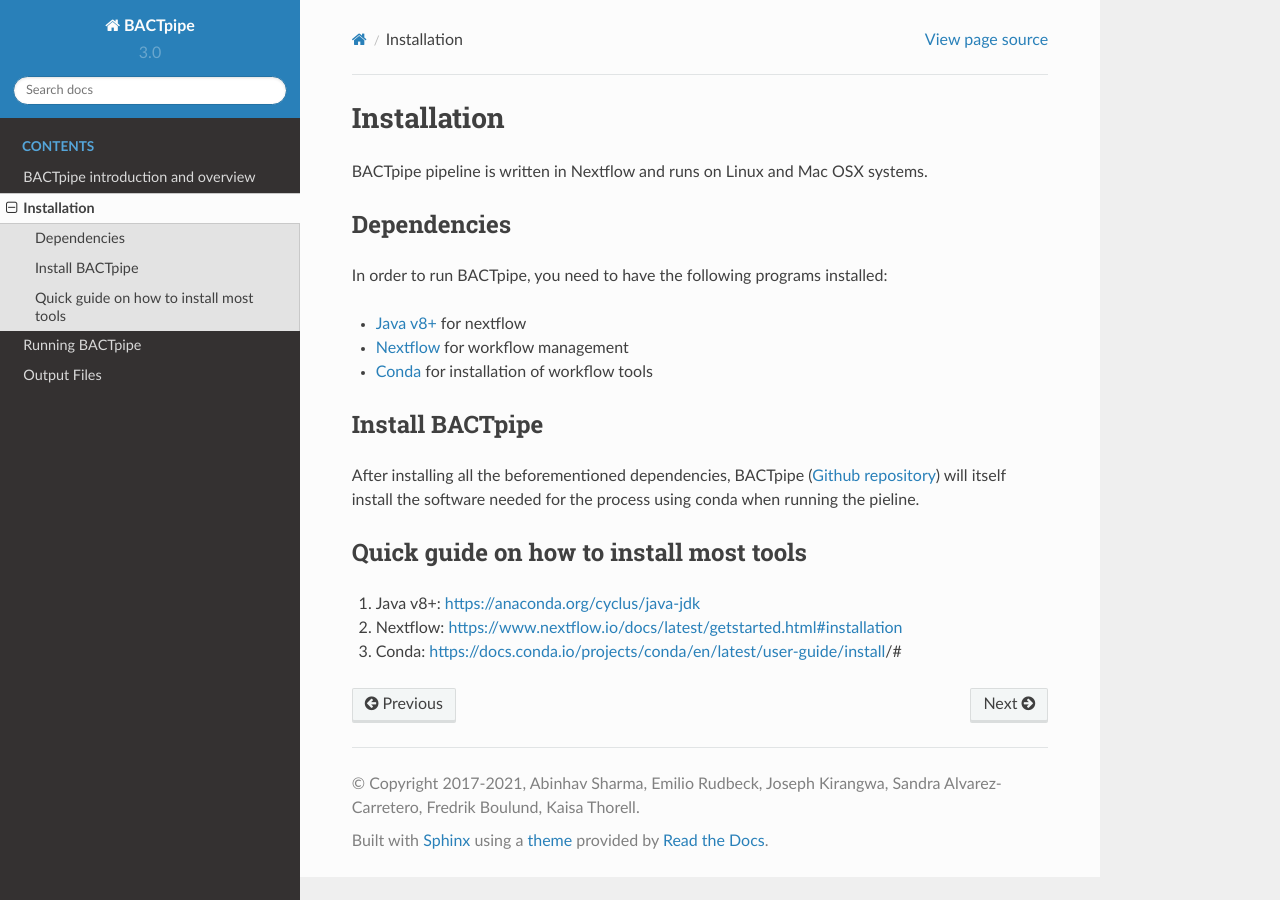
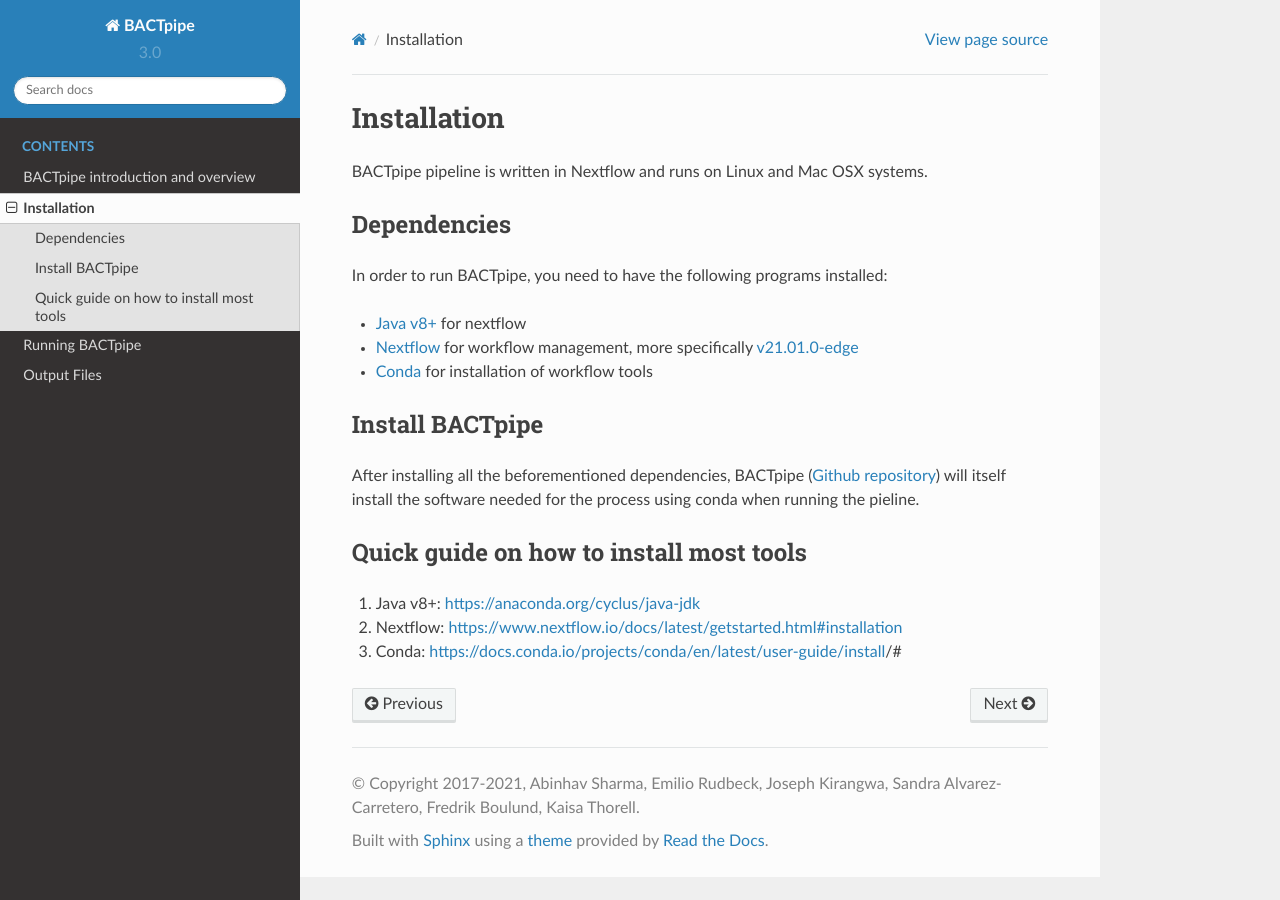
Before and after one commit to ctmrbio/BACTpipe, a Sphinx documentation site: the page built from docs/source/installation.rst, in a window 1280 px wide. Built offline with Sphinx 7.4.7 and the Read the Docs theme 2.0.0, drawn with Linux system fonts in a browser that asks for light colours.

Commit message:
Added Nextflow v21.01.0-edge dependency
close #146

```diff
--- a/docs/source/installation.rst
+++ b/docs/source/installation.rst
@@ -7,11 +7,12 @@
 In order to run BACTpipe, you need to have the following programs installed:
 
 - `Java v8+`_ for nextflow
-- `Nextflow`_ for workflow management
+- `Nextflow`_ for workflow management, more specifically `v21.01.0-edge`_
 - `Conda`_ for installation of workflow tools
 
 .. _Java v8+: https://www.java.com/sv/download/help/download_options.xml
 .. _Nextflow: https://www.nextflow.io/
+.. _v21.01.0-edge: https://github.com/nextflow-io/nextflow/releases/download/v21.01.0-edge/nextflow-21.01.0-edge-all
 .. _Conda: https://docs.conda.io/en/latest/
 
 
```
